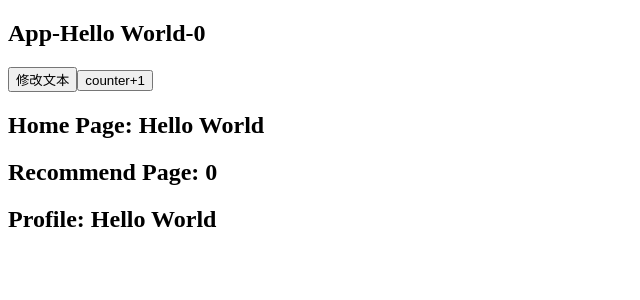
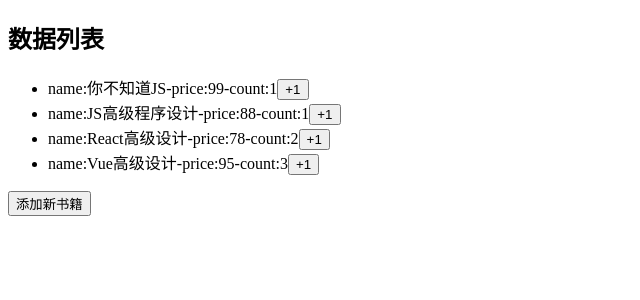
Before and after one commit to yzjgogo/vue3study, a React (Create React App) app in the folder react_scaffold/: page / in a window 1280 px wide. Shown: the top 300 px of the page, without its empty margins (0-640 px from the left). Built offline with nearby package versions, Linux system fonts and the light colour scheme.

Commit message:
提交一波代码

```diff
--- /dev/null
+++ b/react_scaffold/src/13_数据不可变的力量-PureComponent使用时的注意事项/App.jsx
@@ -0,0 +1,76 @@
+import React, { PureComponent } from 'react'
+
+export class App extends PureComponent {
+  constructor() {
+    super()
+
+    this.state = {
+      books: [
+        { name: "你不知道JS", price: 99, count: 1 },
+        { name: "JS高级程序设计", price: 88, count: 1 },
+        { name: "React高级设计", price: 78, count: 2 },
+        { name: "Vue高级设计", price: 95, count: 3 },
+      ],
+      friend: {
+        name: "kobe"
+      },
+      message: "Hello World"
+    }
+  }
+
+  // shouldComponentUpdate(nextProps, nextState) {
+  //   shallowEqual(nextProps, this.props)
+  //   shallowEqual(nextState, this.state)
+  // }
+
+
+/**
+ * 因为PureComponent会对props和state进行浅比较，
+ *
+ */
+  addNewBook() {
+    const newBook = { name: "Angular高级设计", price: 88, count: 1 }
+
+    // 1.这种方式books还是原来的对象，对象引用不变，PureComponent认为数据没有变化，不会触发render函数
+    // this.state.books.push(newBook)
+    // this.setState({ books: this.state.books })
+
+    // 2.赋值一份books, 在新的books中修改, 设置新的books,设置不同的对象，PureComponent会认为数据发生了变化，触发render函数
+    const books = [...this.state.books]
+    books.push(newBook)
+
+    this.setState({ books: books })
+  }
+
+  addBookCount(index) {
+    // this.state.books[index].count++
+    const books = [...this.state.books]
+    books[index].count++
+    this.setState({ books: books })
+  }
+
+  render() {
+    const { books } = this.state
+
+    return (
+      <div>
+        <h2>数据列表</h2>
+        <ul>
+          {
+            books.map((item, index) => {
+              return (
+                <li key={index}>
+                  <span>name:{item.name}-price:{item.price}-count:{item.count}</span>
+                  <button onClick={e => this.addBookCount(index)}>+1</button>
+                </li>
+              )
+            })
+          }
+        </ul>
+        <button onClick={e => this.addNewBook()}>添加新书籍</button>
+      </div>
+    )
+  }
+}
+
+export default App
--- a/react_scaffold/src/index.js
+++ b/react_scaffold/src/index.js
@@ -13,7 +13,8 @@
 // import App from "./09_非父子通信-Context/App"
 // import App from "./11_setState详细使用/App"
 // import App from "./12_1_render函数的优化-未优化的情况/App"
-import App from "./12_2_render函数的优化-PureComponent-memo/App"
+// import App from "./12_2_render函数的优化-PureComponent-memo/App"
+import App from "./13_数据不可变的力量-PureComponent使用时的注意事项/App"
 
 // 编写React代码, 并且通过React渲染出来对应的内容
 const root = ReactDOM.createRoot(document.querySelector("#root"))
```
